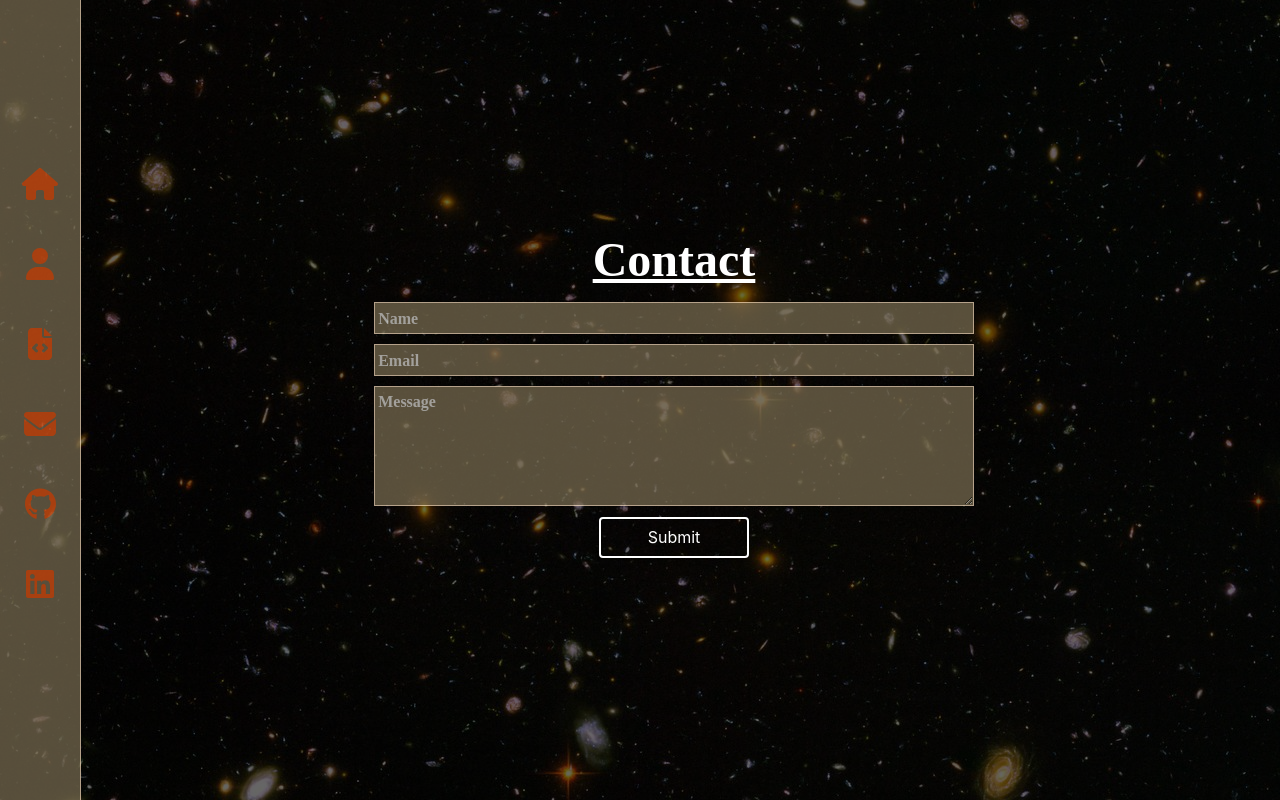
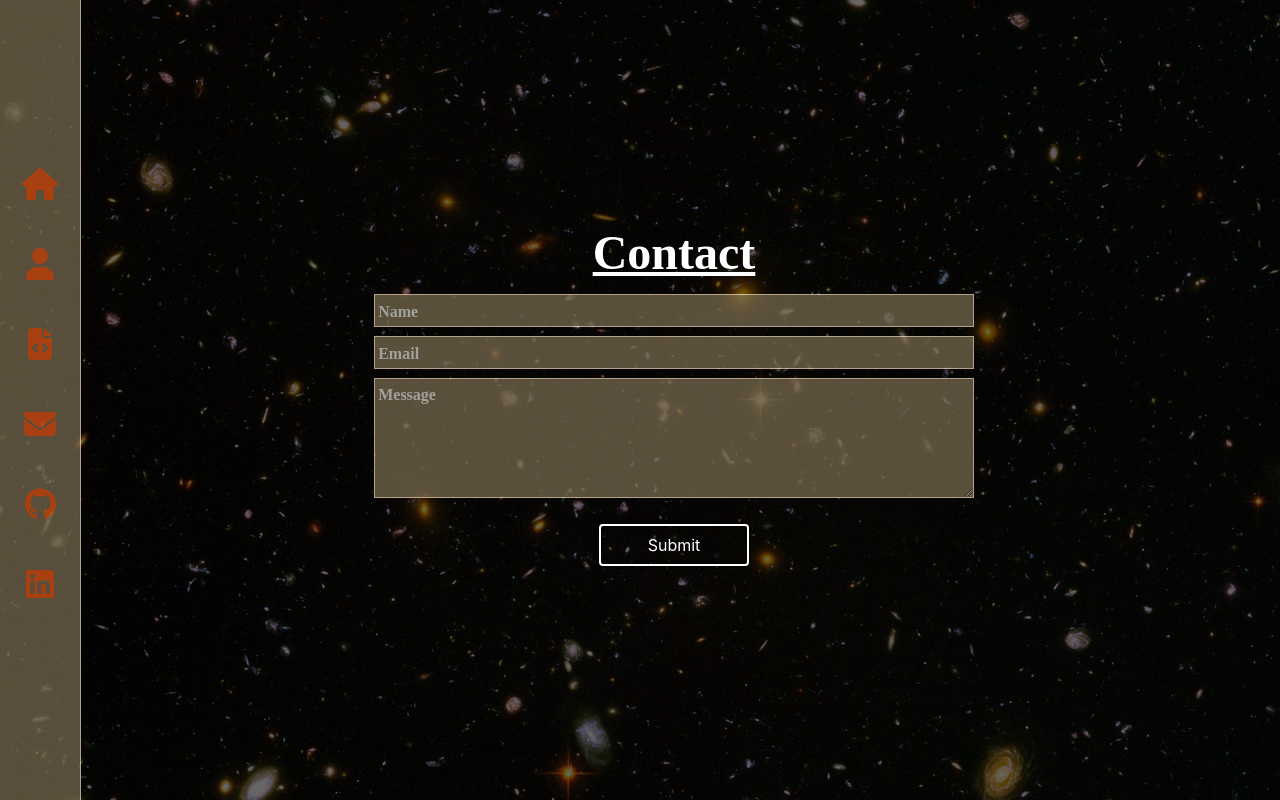
Before and after one commit to cmd0160/react_portfolio, a React (Create React App) app: page /Contact in a window 1280 px wide. Built offline with nearby package versions, Linux system fonts and the light colour scheme; a web font is replaced by a local one.

Commit message:
icon positioning adjustments

```diff
--- a/src/components/Contact/Contact.css
+++ b/src/components/Contact/Contact.css
@@ -54,5 +54,5 @@
 
 .btn_submit {
     display: inline;
-    margin-top: 6px;
+    margin-top: 1.3rem;
 }
--- a/src/components/Nav/Nav.css
+++ b/src/components/Nav/Nav.css
@@ -19,6 +19,9 @@
     justify-content: center;
 }
 
+/* .navbar ul li:nth-last-child(2) {
+    margin-top: auto;
+} */
 
 .navbar ul li {
     height: 5rem;
@@ -34,8 +37,7 @@
 
 .navbar i:hover {
     color: bisque;
-    opacity: 0;
-    content: '';
+    opacity: 0.2;
 }
 
 .navbar i:hover:after {
@@ -44,11 +46,12 @@
 
 .navbar a {
     color: #ee5b18;
-
 }
 
 
 
 .navbar a:hover {
     color: bisque;
+    opacity: 0.2;
+
 }
```
